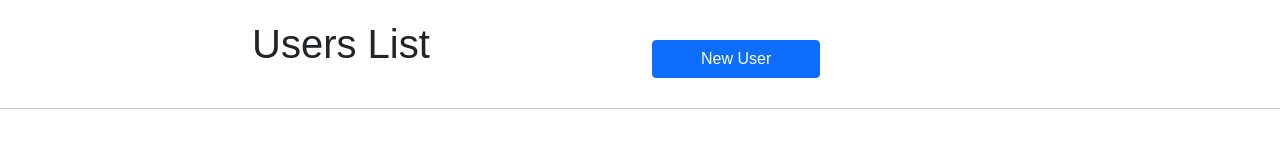
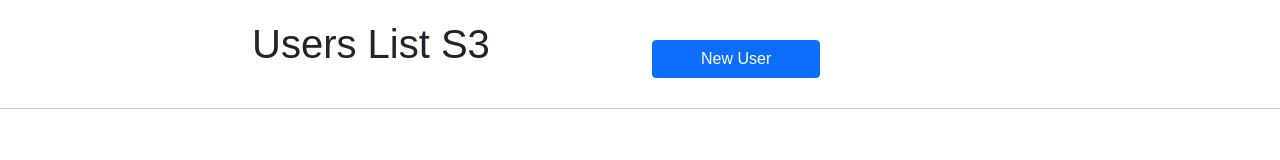
Before and after one commit to mfuentes-mc/mcu-mfe-users, a React app: page / in a window 1280 px wide. Shown: the top 160 px of the page. Built offline with nearby package versions, Linux system fonts and the light colour scheme; no server answers.

Commit message:
refactor(frontend): update title

```diff
--- a/src/pages/usersList/UsersScreen.jsx
+++ b/src/pages/usersList/UsersScreen.jsx
@@ -7,7 +7,7 @@ export const UsersScreen = () => {
       <div className="container">
         <div className="row">
           <div className="col">
-            <h1>Users List</h1>
+            <h1>Users List S3</h1>
           </div>
           <div className="col">
             <a
```
Also changed, not shown: 1 other file (tests, documents, lock files or other folders).
